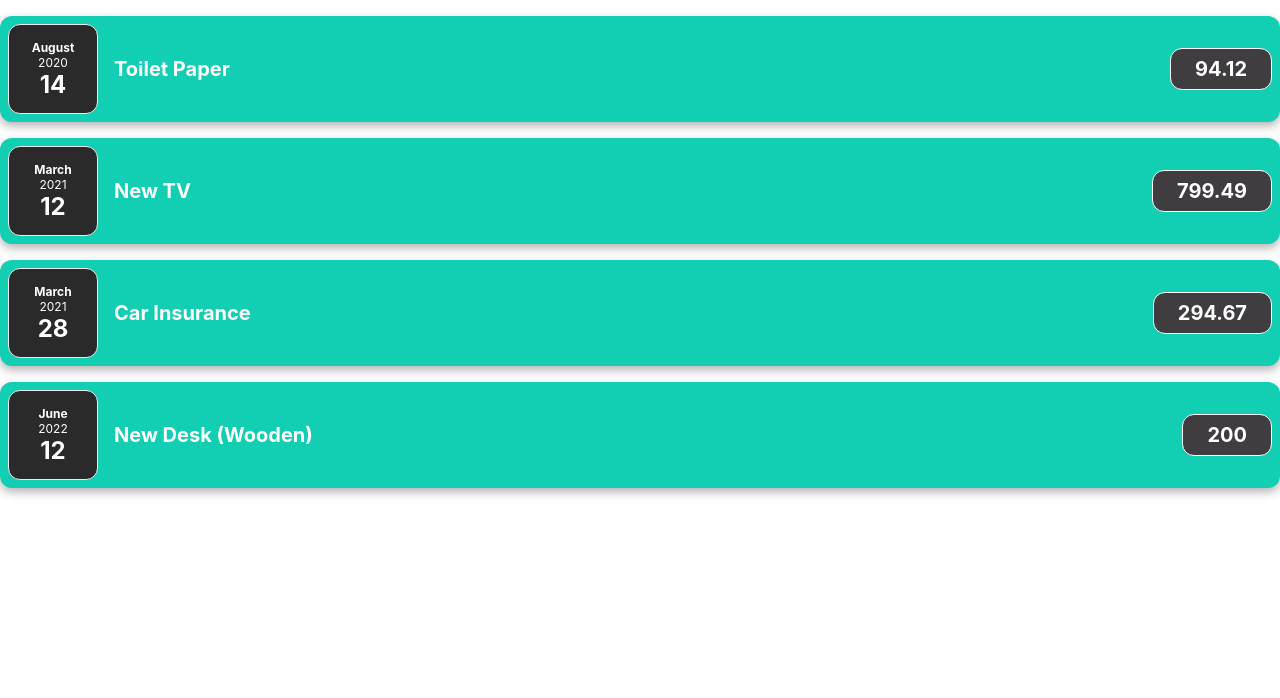
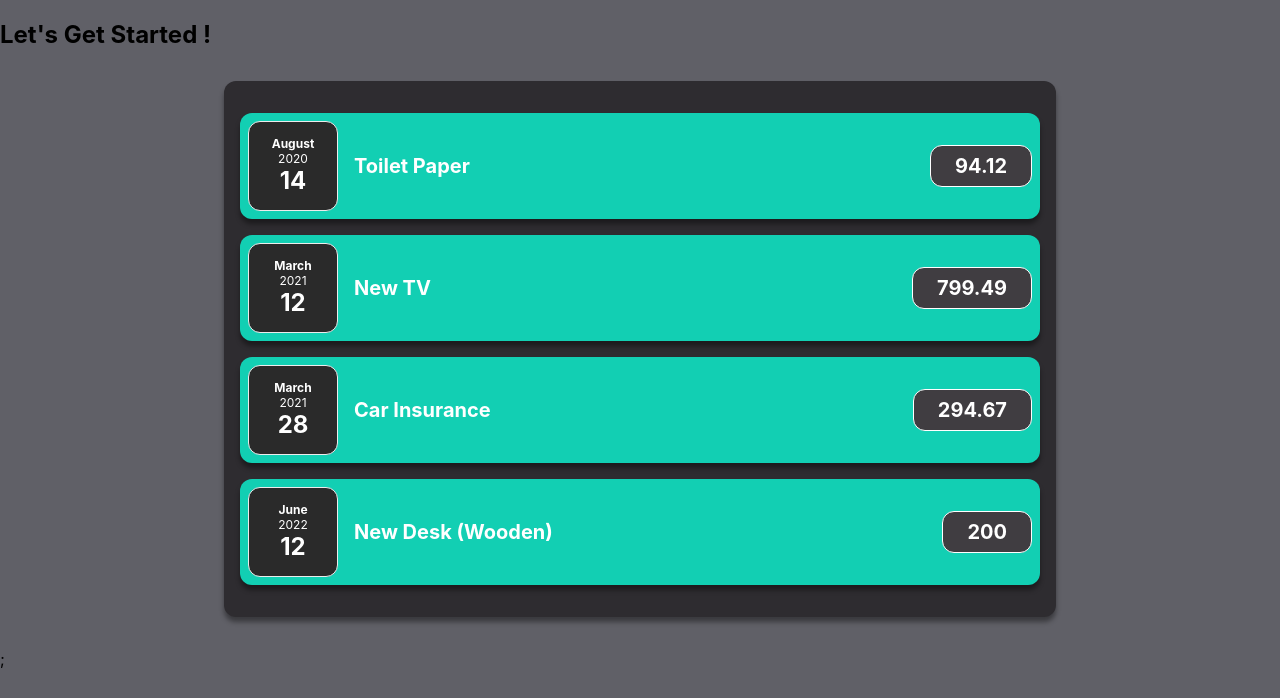
Before and after one commit to canturkmen/ExpenseReport, a JavaScript app: page / in a window 1280 px wide. Shown: the top 698 px of the page. Built offline with nearby package versions, Linux system fonts and the light colour scheme.

Commit message:
Added a new component for expenses and placed a custom wrapper component.

```diff
--- a/src/App.js
+++ b/src/App.js
@@ -1,5 +1,5 @@
 import "./App.css";
-import ExpenseItem from "./components/ExpenseItem";
+import Expenses from "./components/Expenses";
 
 const expenses = [
   {
@@ -26,26 +26,8 @@ const expenses = [
 function App() {
   return (
     <div>
-      <ExpenseItem
-        title={expenses[0].title}
-        amount={expenses[0].amount}
-        date={expenses[0].date}
-      />
-      <ExpenseItem
-        title={expenses[1].title}
-        amount={expenses[1].amount}
-        date={expenses[1].date}
-      />
-      <ExpenseItem
-        title={expenses[2].title}
-        amount={expenses[2].amount}
-        date={expenses[2].date}
-      />
-      <ExpenseItem
-        title={expenses[3].title}
-        amount={expenses[3].amount}
-        date={expenses[3].date}
-      />
+      <h2>Let's Get Started !</h2>
+      <Expenses expenses={expenses}></Expenses>;
     </div>
   );
 }
--- /dev/null
+++ b/src/components/Card.css
@@ -0,0 +1,4 @@
+.card {
+    border-radius: 12px;
+    box-shadow: 0 5px 5.5px rgba(0, 0, 0, 0.4);
+}
--- /dev/null
+++ b/src/components/Card.js
@@ -0,0 +1,8 @@
+import "./Card.css";
+
+function Card(props) {
+    const classes = 'card ' + props.className;
+    return <div className={classes}>{props.children}</div>
+}
+
+export default Card;
--- a/src/components/ExpenseItem.css
+++ b/src/components/ExpenseItem.css
@@ -2,10 +2,8 @@
     display: flex;
     justify-content: space-between;
     align-items: center;
-    box-shadow: 0 4px 10px rgba(0.1, 0.1, 0.1, 0.30);
     padding: 8px;
     margin: 16px 0;
-    border-radius: 12px;
     background-color: rgb(18, 207, 179);
 }
 
--- a/src/components/ExpenseItem.js
+++ b/src/components/ExpenseItem.js
@@ -1,15 +1,16 @@
+import Card from "./Card";
 import ExpenseDate from "./ExpenseDate";
 import "./ExpenseItem.css";
 
 function ExpenseItem(props) {
   return (
-    <div className="expense-item">
+    <Card className="expense-item">
       <ExpenseDate date={props.date}/>
       <div className="expense-item__description">
         <h2>{props.title}</h2>
         <div className="expense-item__price">{props.amount}</div>
       </div>
-    </div>
+    </Card>
   );
 }
 
--- /dev/null
+++ b/src/components/Expenses.css
@@ -0,0 +1,7 @@
+.expenses {
+    padding: 16px;
+    background-color: rgb(46, 44, 48);
+    margin: 32px auto;
+    width: 50rem;
+    max-width: 95%;
+}
--- /dev/null
+++ b/src/components/Expenses.js
@@ -0,0 +1,32 @@
+import Card from "./Card";
+import ExpenseItem from "./ExpenseItem";
+import "./Expenses.css";
+
+function Expenses(props) {
+  return (
+    <Card className="expenses">
+      <ExpenseItem
+        title={props.expenses[0].title}
+        amount={props.expenses[0].amount}
+        date={props.expenses[0].date}
+      />
+      <ExpenseItem
+        title={props.expenses[1].title}
+        amount={props.expenses[1].amount}
+        date={props.expenses[1].date}
+      />
+      <ExpenseItem
+        title={props.expenses[2].title}
+        amount={props.expenses[2].amount}
+        date={props.expenses[2].date}
+      />
+      <ExpenseItem
+        title={props.expenses[3].title}
+        amount={props.expenses[3].amount}
+        date={props.expenses[3].date}
+      />
+    </Card>
+  );
+}
+
+export default Expenses;
--- a/src/index.css
+++ b/src/index.css
@@ -5,6 +5,8 @@ body {
     sans-serif;
   -webkit-font-smoothing: antialiased;
   -moz-osx-font-smoothing: grayscale;
+
+  background-color: rgba(11, 12, 23, 0.65);
 }
 
 code {
```
